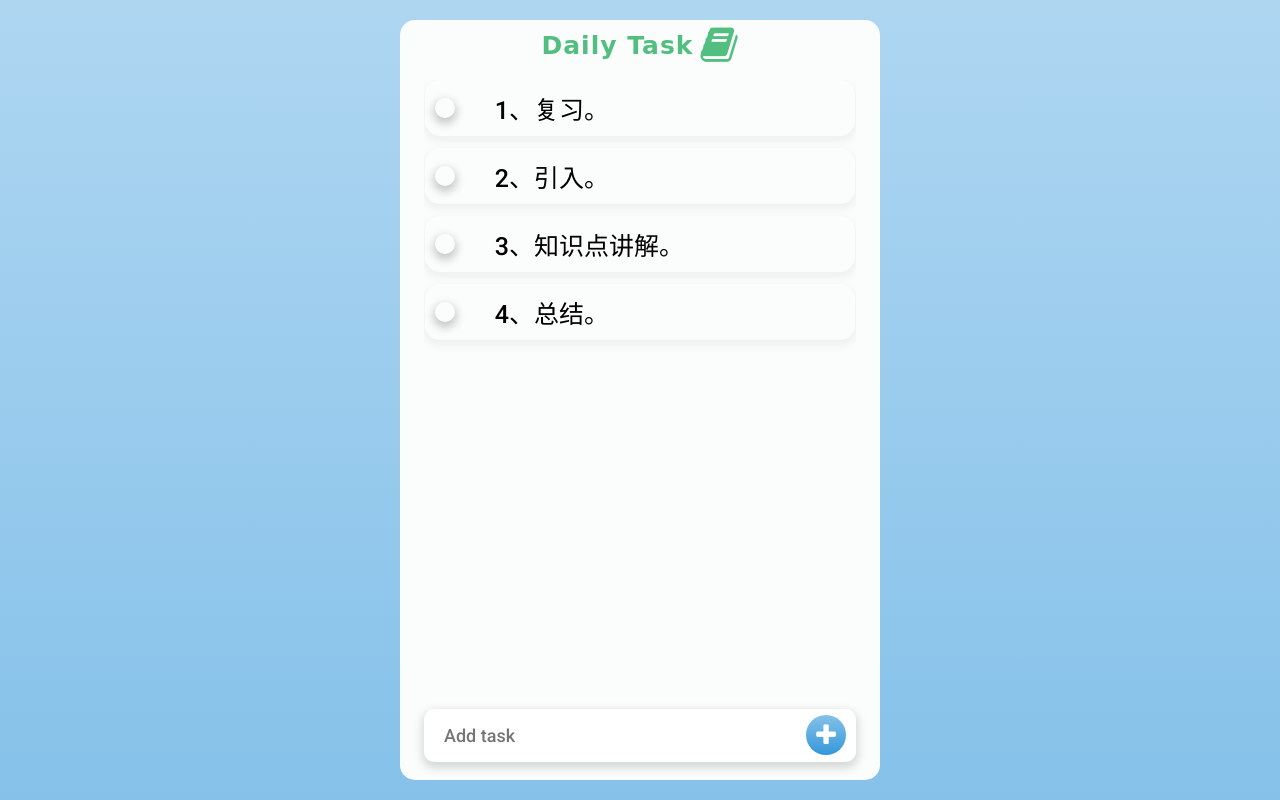
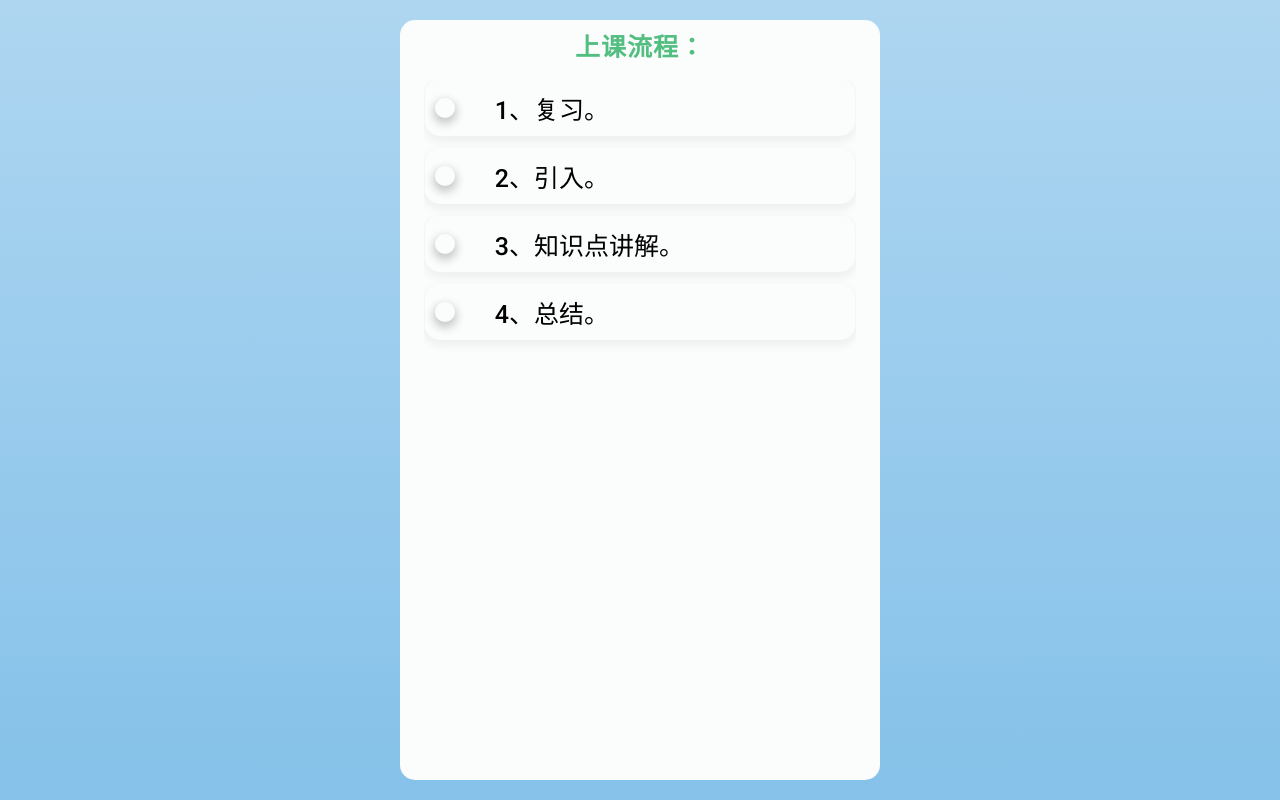
Before and after one commit to timicq/notion, a plain HTML site: page index.html in a window 1280 px wide. Drawn offline with Linux system fonts and the light colour scheme; grey boxes are pictures that could not be loaded; a web font is replaced by a local one.

Commit message:
Update index.html

```diff
--- a/index.html
+++ b/index.html
@@ -11,7 +11,7 @@
 
  <div class="todo">
  	<div class="main">
- 		<label id="daily_task">daily task <i class="fa fa-book" aria-hidden="true"></i></label>
+ 		<label id="daily_task">上课流程： </label>
  		<ul class="list">
  			<!--- li or task -->
  			<li>
@@ -52,14 +52,7 @@
  		</ul>
 
         <!--- input portion for adding task -->
- 		<div class="addtask">
- 			<form class="addform">
- 				<input type="text" name="addtask" placeholder="Add task">
- 				<div class="button">
- 					<a href="#" class="add"><i class="fa fa-plus" aria-hidden="true"></i></a>
- 				</div>
- 			</form>
- 		</div>
+
  	</div>
  </div>
 
```
